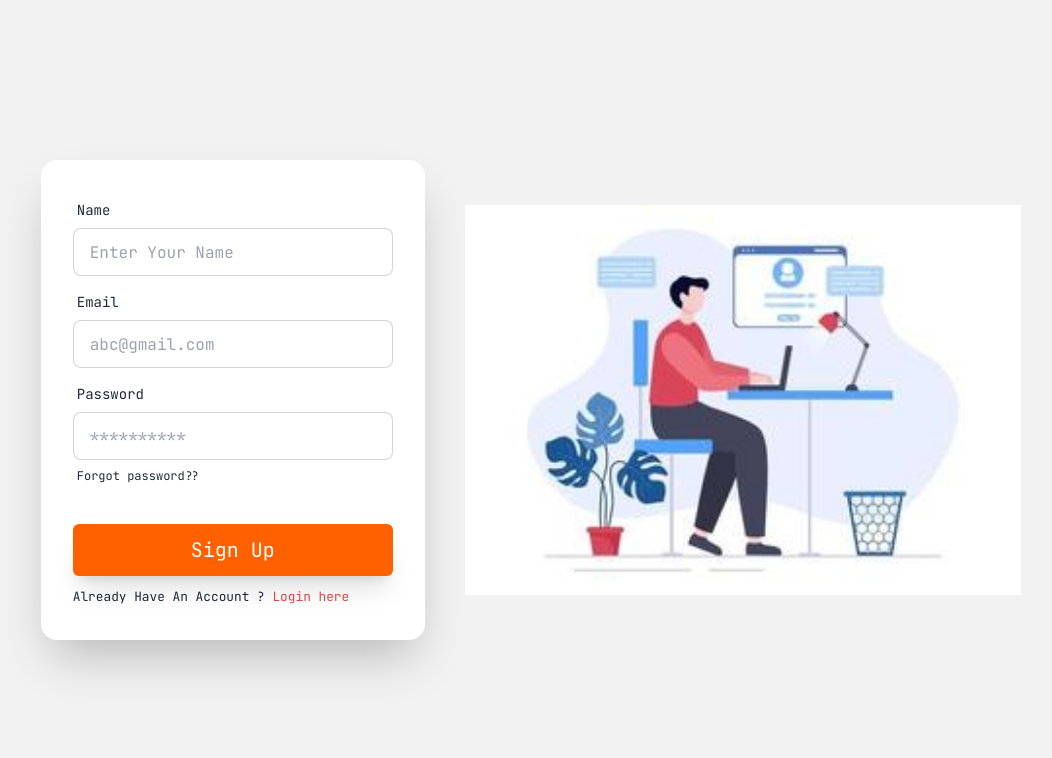
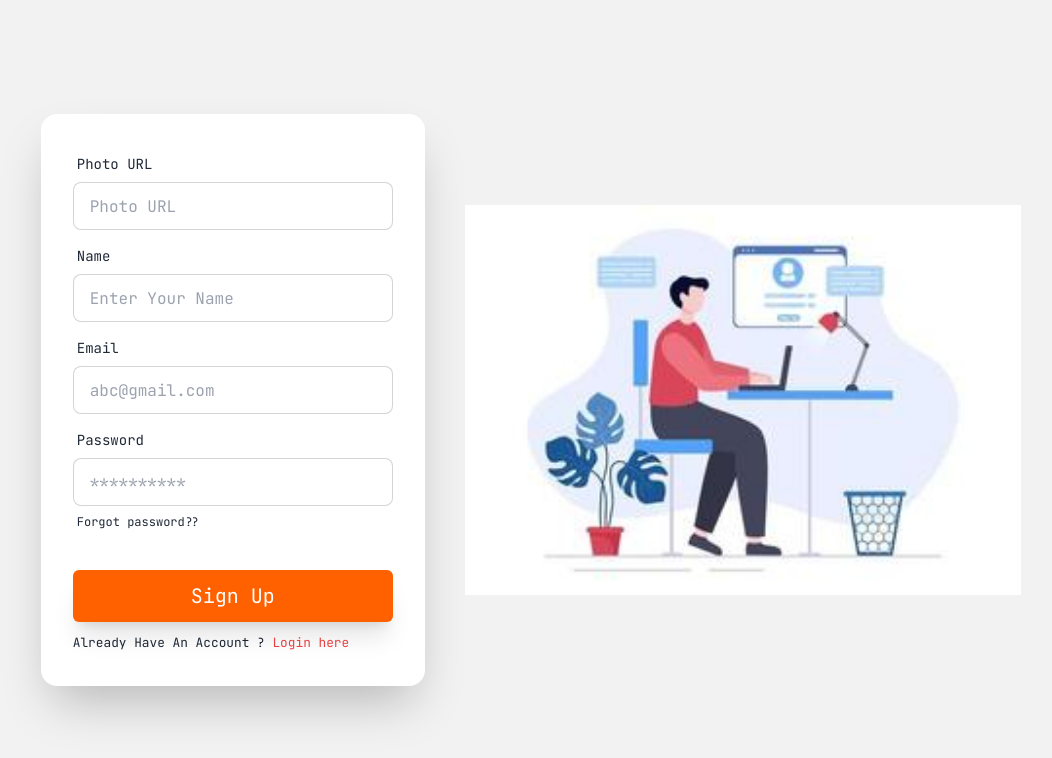
Before and after one commit to EmonHossen10/quick-grab-client, a React (Vite) app: page /sign-up in a window 1280 px wide. Shown: the top 758 px of the page, without its empty margins (109-1161 px from the left). Built offline with nearby package versions, Linux system fonts and the light colour scheme; no server answers.

Commit message:
private route adde

```diff
--- a/src/Pages/SignUp/SignUp.jsx
+++ b/src/Pages/SignUp/SignUp.jsx
@@ -27,7 +27,6 @@
         const errorMessage = error.message;
         console.log(errorMessage);
         toast.error("User error");
-
       });
   };
 
@@ -43,6 +42,22 @@
           </div>
           <div className="card bg-base-100 w-full max-w-sm shrink-0 shadow-2xl">
             <form onSubmit={handleSubmit(onSubmit)} className="card-body">
+              <div className="form-control">
+                <label className="label">
+                  <span className="label-text">Photo URL</span>
+                </label>
+                <input
+                  type="text"
+                  {...register("photoURL", { required: true })}
+                  placeholder="Photo URL"
+                  className="input input-bordered"
+                />
+                {errors.photoURL && (
+                  <span className="text-red-500 font-semibold">
+                    Photo URL is required
+                  </span>
+                )}
+              </div>
               <div className="form-control">
                 <label className="label">
                   <span className="label-text">Name</span>
@@ -139,7 +154,8 @@
               </div>
             </form>
           </div>
-        </div> <Toaster />
+        </div>{" "}
+        <Toaster />
       </div>
     </>
   );
```
Lines whose indentation alone changed are shown as unchanged.
